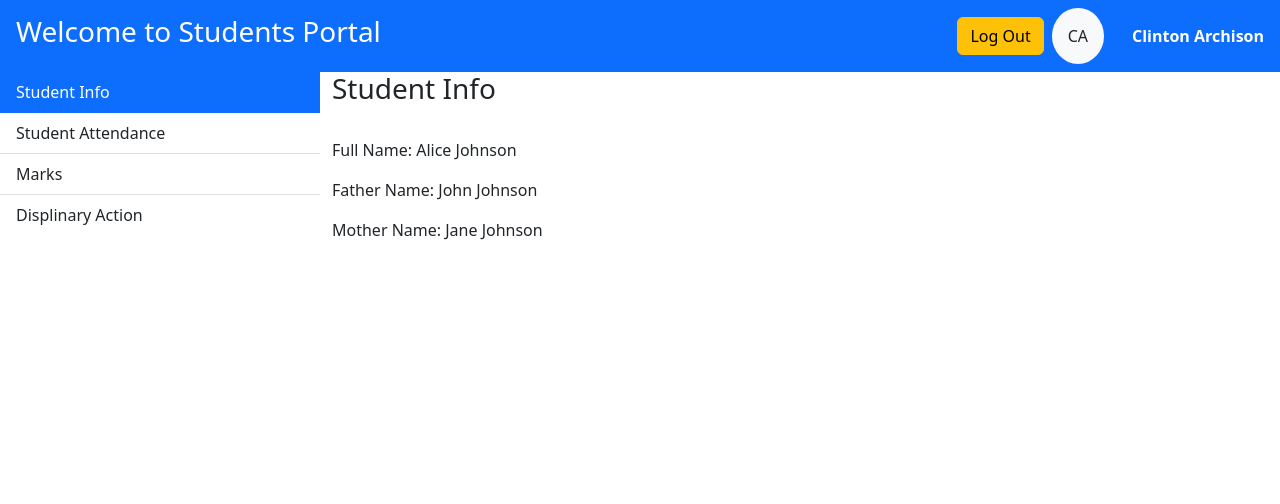
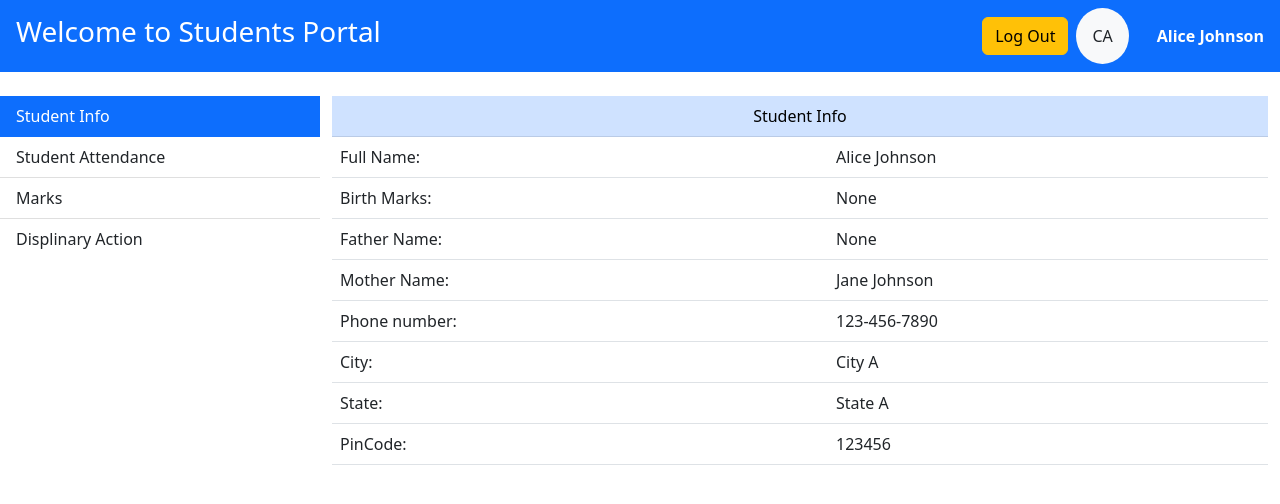
Before and after one commit to ClintonArchison/React-Mini-Project, a React (Vite) app: page / in a window 1280 px wide. Shown: the top 504 px of the page. Built offline with nearby package versions, Linux system fonts and the light colour scheme.

Commit message:
added student info

```diff
--- a/src/components/DashBoard.tsx
+++ b/src/components/DashBoard.tsx
@@ -15,7 +15,7 @@ const DashBoard: React.FC = () => {
 
   return (
     <>
-      <NavBar />
+      <NavBar data={studentDetails}/><br />
       <div className={styles.gridContainer}>
         <SideNav currentTab={currentTab} setCurrentTab={setCurrentTab} />
         <div>
--- a/src/components/NavBar.tsx
+++ b/src/components/NavBar.tsx
@@ -1,4 +1,4 @@
-export function NavBar() {
+export function NavBar({ data }: any) {
   return (
     <>
       <nav className="navbar bg-primary" data-bs-theme="dark">
@@ -10,7 +10,7 @@ export function NavBar() {
         </form>
         <div className="rounded-circle bg-light text-dark p-3 me-2">CA</div>
         <p className="mb-0 ms-1 p-3 text-white">
-          <b> Clinton Archison</b>
+          <b> {data.students[0].full_name}</b>
         </p>
       </nav>
     </>
--- a/src/components/StudentInfo.tsx
+++ b/src/components/StudentInfo.tsx
@@ -1,12 +1,45 @@
 export function StudentInfo({ data }: any) {
   return (
     <div className="container">
-      <h3 className="mb-2 mx-auto">Student Info</h3>
-      <br />
-
-      <p>Full Name: {data.students[0].full_name}</p>
-      <p>Father Name: {data.students[0].father_name}</p>
-      <p>Mother Name: {data.students[0].mother_name}</p>
+      <table width='100%' className="table">
+        <thead>
+          <tr><td colspan='2' align='center' className="table-primary" >Student Info</td></tr>
+        </thead>
+        <tbody>
+          <tr>
+            <td>Full Name:</td>
+            <td>{data.students[0].full_name}</td>
+          </tr>
+          <tr>
+            <td>Birth Marks:</td>
+            <td>{data.students[0].birth_marks}</td>
+          </tr>
+          <tr>
+            <td>Father Name:</td>
+            <td>{data.students[0].birth_marks}</td>
+          </tr>
+          <tr>
+            <td>Mother Name:</td>
+            <td>{data.students[0].mother_name}</td>
+          </tr>
+          <tr>
+            <td>Phone number:</td>
+            <td>{data.students[0].phone_number}</td>
+          </tr>
+          <tr>
+            <td>City:</td>
+            <td>{data.students[0].city}</td>
+          </tr>
+          <tr>
+            <td>State:</td>
+            <td>{data.students[0].state}</td>
+          </tr>
+          <tr>
+            <td>PinCode:</td>
+            <td>{data.students[0].pin}</td>
+          </tr>
+        </tbody>
+      </table>
     </div>
   );
 }
```
